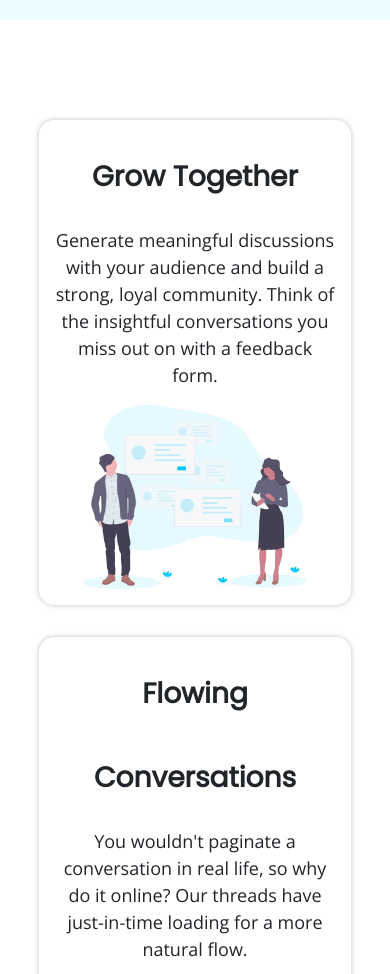
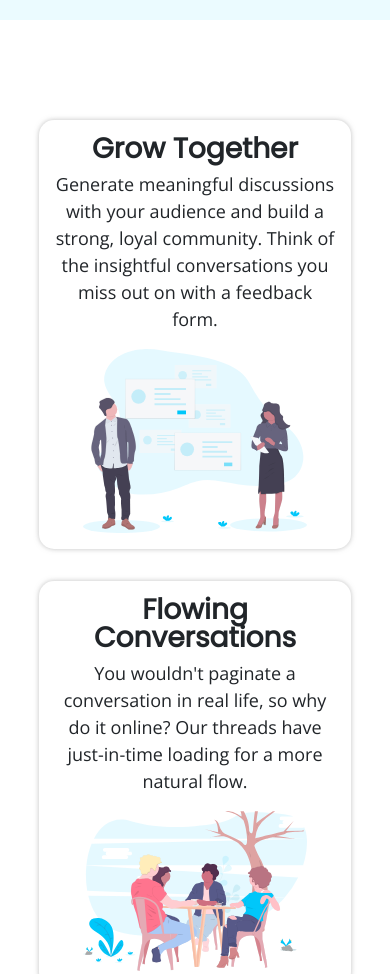
Before and after one commit to Nolkeg/Web-Practice-01, a plain HTML site: page index.html in a window 390 px wide. Shown: the part 1040-2014 px from the top of the page. Drawn offline with nearby package versions, Linux system fonts and the light colour scheme.

Commit message:
Fixed font line height

```diff
--- a/styles.css
+++ b/styles.css
@@ -199,4 +199,8 @@ tr{
     .CTA-box button{
         width: 80%;
     }
+
+    .Content h3{
+        line-height: 1;
+    }
 }
```
